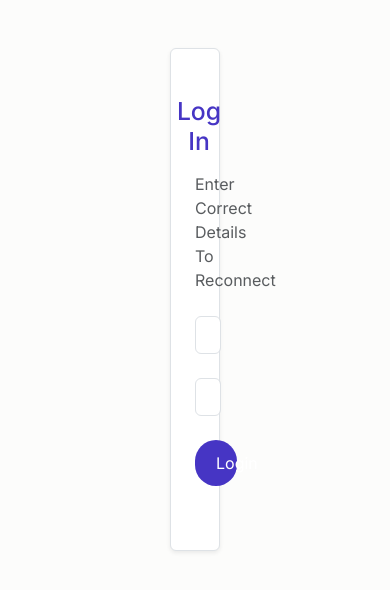
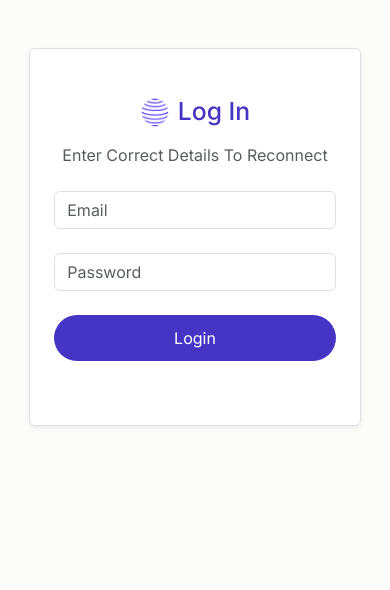
Before and after one commit to CodeMaestro-Chris/Neobankia, a website: page public/user-login.html in a window 390 px wide. Drawn offline with nearby package versions, Linux system fonts and the light colour scheme.

Commit message:
Correction IV made

```diff
--- a/public/user-login.html
+++ b/public/user-login.html
@@ -21,12 +21,12 @@
     }
     @media screen and (max-width: 991px) {
       .form-container{
-        width: 65% !important;
+        width: 70% !important;
       }
     }
     @media screen and (max-width: 768px) {
       .form-container{
-        width: 10% !important;
+        width: 85% !important;
       }
     }
   </style>
```
